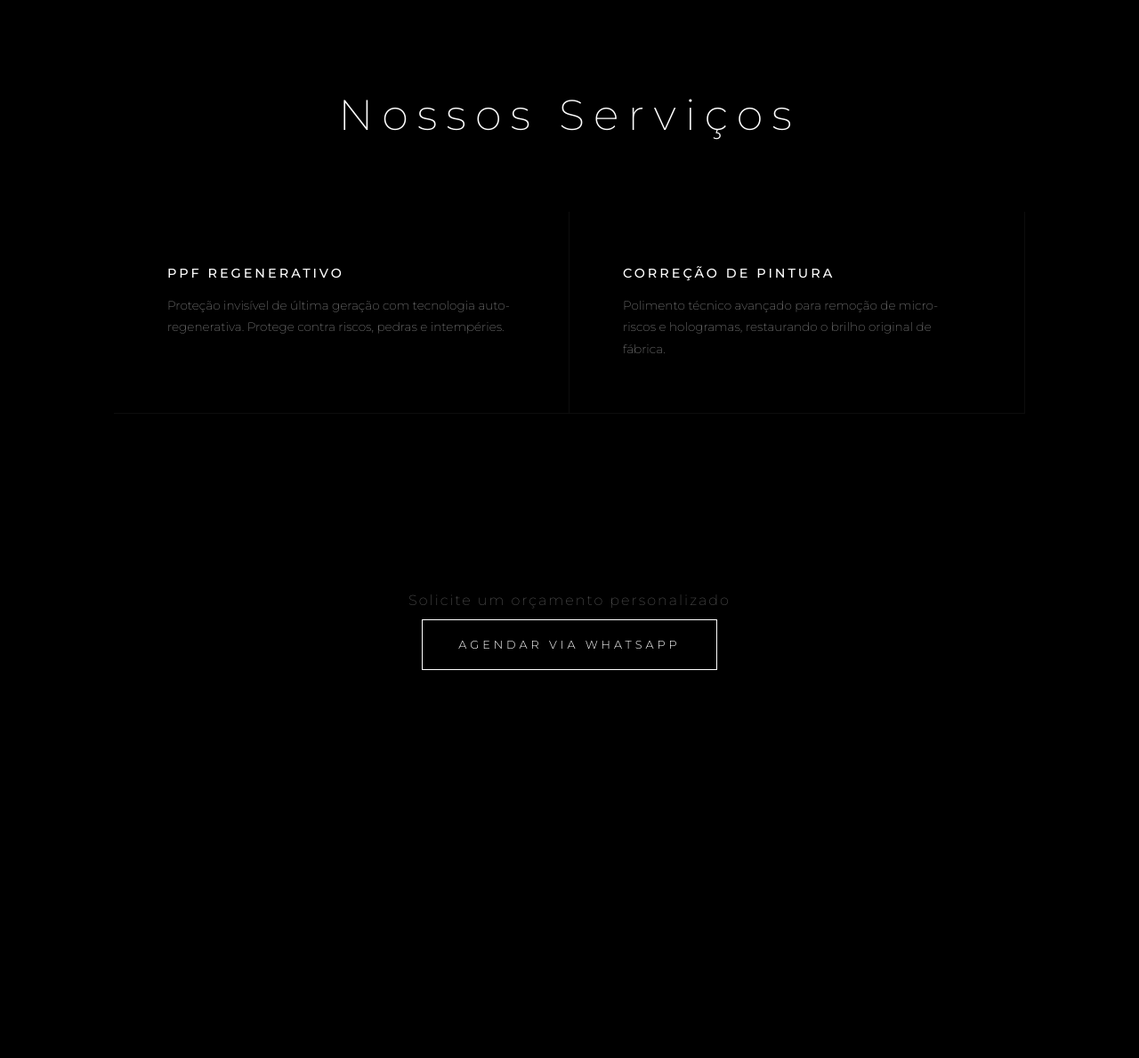
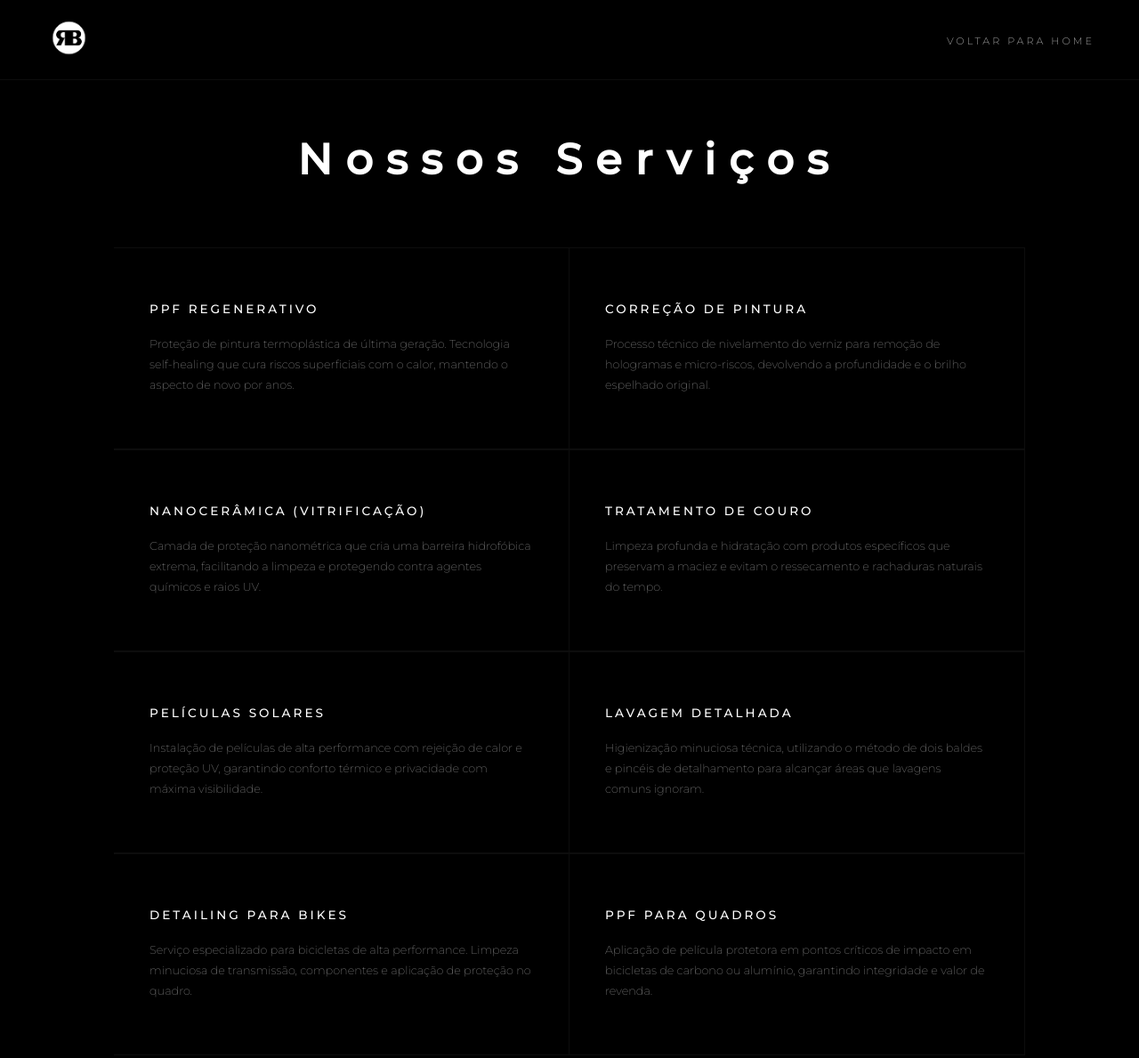
Before and after one commit to bielalmeida-blip/berg-reis, a plain HTML site: page servicos.html in a window 1280 px wide. Shown: the top 1189 px of the page at 89% size. Before the commit the page ends 833 px from the top, so only its background shows below. Drawn offline with Linux system fonts and the light colour scheme.

Commit message:
adicionei mais serviços

```diff
--- a/css/style.css
+++ b/css/style.css
@@ -105,3 +105,38 @@ body { background-color: #000; color: #fff; font-family: 'Montserrat', sans-seri
         max-width: 300px;
     }
 }
+.detailed_services_container {
+    padding: 20px 10%;
+    background: #000;
+}
+
+.service_row_layout {
+    display: flex;
+    flex-wrap: wrap;
+    border-top: 1px solid rgba(255, 255, 255, 0.05);
+}
+
+.service_box_detail {
+    flex: 1;
+    min-width: 300px;
+    padding: 60px 40px;
+    border-right: 1px solid rgba(255, 255, 255, 0.05);
+    border-bottom: 1px solid rgba(255, 255, 255, 0.05);
+}
+
+.service_box_detail h3 {
+    font-family: 'Montserrat', sans-serif;
+    font-weight: 500;
+    font-size: 0.85rem;
+    letter-spacing: 3px;
+    margin-bottom: 20px;
+    color: #fff;
+}
+
+.service_box_detail p {
+    font-family: 'Montserrat', sans-serif;
+    font-weight: 200; /* Extra Light para luxo */
+    font-size: 0.8rem;
+    line-height: 1.8;
+    color: rgba(255, 255, 255, 0.5);
+}
--- a/servicos.html
+++ b/servicos.html
@@ -2,45 +2,76 @@
 <html lang="pt-br">
 <head>
     <meta charset="UTF-8">
-    <title>Nossos Serviços | Berg Reis</title>
+    <meta name="viewport" content="width=device-width, initial-scale=1.0">
+    <title>Serviços | Berg Reis Car Specialist</title>
     <link rel="stylesheet" href="css/style.css">
     <link href="https://fonts.googleapis.com/css2?family=Montserrat:wght@200;300;500&display=swap" rel="stylesheet">
-    <style>
-        .detailed_services { padding: 100px 10%; background: #000; }
-        .service_row {
-            display: grid; grid-template-columns: 1fr 1fr;
-            border-bottom: 1px solid rgba(255,255,255,0.05);
-        }
-        .service_box { padding: 60px; border-right: 1px solid rgba(255,255,255,0.05); }
-        .service_box h3 { font-family: 'Montserrat'; font-weight: 500; letter-spacing: 3px; font-size: 0.9rem; margin-bottom: 15px; text-transform: uppercase;}
-        .service_box p { font-family: 'Montserrat'; font-weight: 200; color: #888; font-size: 0.85rem; line-height: 1.8; }
+</head>
+<body style="background-color: #000; color: #fff;">
 
-        .whatsapp_footer { text-align: center; padding: 100px 0; background: #000; }
-        .btn_whatsapp_final {
-            border: 1px solid #fff; padding: 20px 40px; color: #fff; text-decoration: none;
-            font-family: 'Montserrat'; font-weight: 300; font-size: 0.8rem; letter-spacing: 4px;
-        }
-    </style>
-</head>
-<body>
-    <div class="detailed_services">
-        <h1 style="text-align:center; font-family:'Montserrat'; font-weight:200; font-size:3rem; margin-bottom:80px; letter-spacing:10px;">Nossos Serviços</h1>
+    <nav class="navbar_fixed">
+        <div class="nav_container_flex">
+            <a href="index.html"><img src="img/logo.png" alt="Logo" class="main_logo"></a>
+            <ul class="nav_links_list">
+                <li><a href="index.html">Voltar para Home</a></li>
+            </ul>
+        </div>
+    </nav>
 
-        <div class="service_row">
-            <div class="service_box">
-                <h3>PPF Regenerativo</h3>
-                <p>Proteção invisível de última geração com tecnologia auto-regenerativa. Protege contra riscos, pedras e intempéries.</p>
+    <section style="padding: 150px 10% 50px; text-align: center;">
+        <h1 class="stock_main_title" style="font-size: 3rem; letter-spacing: 15px;">Nossos Serviços</h1>
+        <div class="stock_divider"></div>
+    </section>
+
+    <section class="detailed_services_container">
+        <div class="service_row_layout">
+            <div class="service_box_detail">
+                <h3>PPF REGENERATIVO</h3>
+                <p>Proteção de pintura termoplástica de última geração. Tecnologia self-healing que cura riscos superficiais com o calor, mantendo o aspecto de novo por anos.</p>
             </div>
-            <div class="service_box">
-                <h3>Correção de Pintura</h3>
-                <p>Polimento técnico avançado para remoção de micro-riscos e hologramas, restaurando o brilho original de fábrica.</p>
+            <div class="service_box_detail">
+                <h3>CORREÇÃO DE PINTURA</h3>
+                <p>Processo técnico de nivelamento do verniz para remoção de hologramas e micro-riscos, devolvendo a profundidade e o brilho espelhado original.</p>
             </div>
         </div>
+
+        <div class="service_row_layout">
+            <div class="service_box_detail">
+                <h3>NANOCERÂMICA (VITRIFICAÇÃO)</h3>
+                <p>Camada de proteção nanométrica que cria uma barreira hidrofóbica extrema, facilitando a limpeza e protegendo contra agentes químicos e raios UV.</p>
+            </div>
+            <div class="service_box_detail">
+                <h3>TRATAMENTO DE COURO</h3>
+                <p>Limpeza profunda e hidratação com produtos específicos que preservam a maciez e evitam o ressecamento e rachaduras naturais do tempo.</p>
+            </div>
         </div>
 
-    <div class="whatsapp_footer">
-        <p style="margin-bottom:30px; font-family:'Montserrat'; font-weight:200; letter-spacing:2px; color:#555;">Solicite um orçamento personalizado</p>
-        <a href="https://wa.me/5585981511771" class="btn_whatsapp_final">AGENDAR VIA WHATSAPP</a>
+        <div class="service_row_layout">
+            <div class="service_box_detail">
+                <h3>PELÍCULAS SOLARES</h3>
+                <p>Instalação de películas de alta performance com rejeição de calor e proteção UV, garantindo conforto térmico e privacidade com máxima visibilidade.</p>
+            </div>
+            <div class="service_box_detail">
+                <h3>LAVAGEM DETALHADA</h3>
+                <p>Higienização minuciosa técnica, utilizando o método de dois baldes e pincéis de detalhamento para alcançar áreas que lavagens comuns ignoram.</p>
+            </div>
+        </div>
+
+        <div class="service_row_layout">
+            <div class="service_box_detail">
+                <h3>DETAILING PARA BIKES</h3>
+                <p>Serviço especializado para bicicletas de alta performance. Limpeza minuciosa de transmissão, componentes e aplicação de proteção no quadro.</p>
+            </div>
+            <div class="service_box_detail">
+                <h3>PPF PARA QUADROS</h3>
+                <p>Aplicação de película protetora em pontos críticos de impacto em bicicletas de carbono ou alumínio, garantindo integridade e valor de revenda.</p>
+            </div>
+        </div>
+    </section>
+
+    <div class="footer_contact_section" style="padding: 100px 0;">
+        <a href="https://wa.me/5585999999999" class="btn_whatsapp_premium">AGENDAR VIA WHATSAPP</a>
     </div>
+
 </body>
 </html>
```
